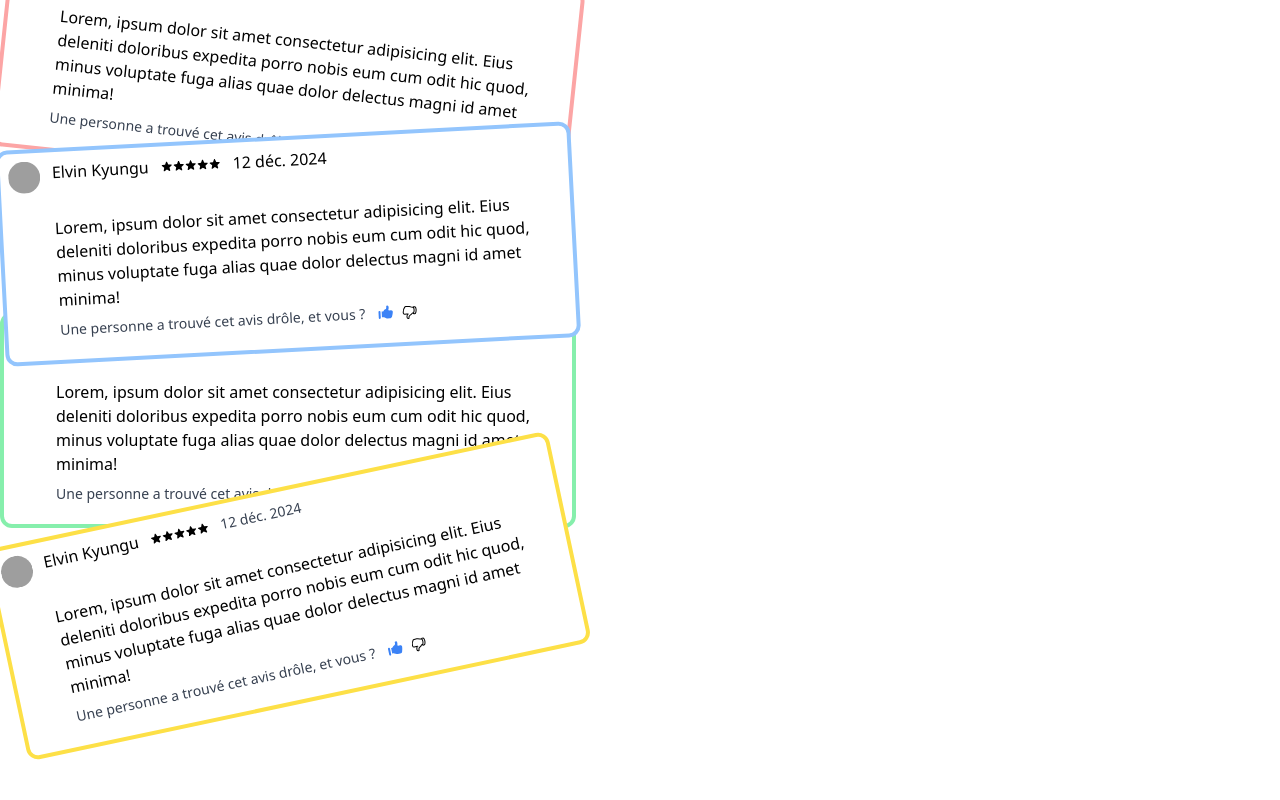
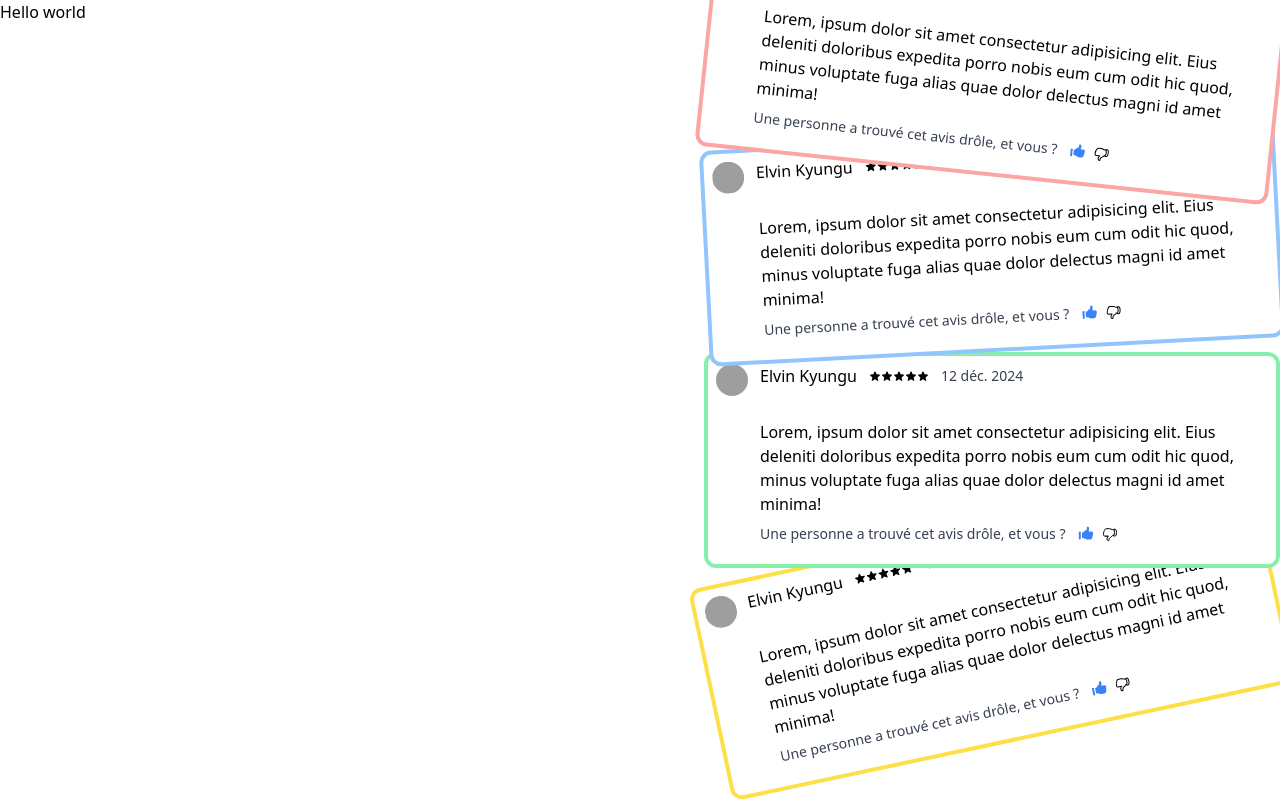
Before and after one commit to ElvinKyungu/card_superposee, a website: page src/index.html in a window 1280 px wide. Drawn offline with Linux system fonts and the light colour scheme; grey boxes are pictures that could not be loaded.

Commit message:
👺👹fix: cards main overflow-y

```diff
--- a/src/index.html
+++ b/src/index.html
@@ -6,11 +6,13 @@
   <link href="./output.css" rel="stylesheet">
 </head>
 <body>
-  <div class="flex">
-
+  <div class="flex justify-between overflow-hidden overflow-y-hidden h-screen">
+    <header>
+      <h1>Hello world</h1>
+    </header>
     <main>
-      <div class="max-w-sm w-full lg:max-w-xl lg:flex transform rotate-6 -mt-10">
-        <div class="flex flex-col border-4 border-red-300 bg-white rounded-xl p-2">
+      <div class="max-w-sm w-full lg:max-w-xl lg:flex transform rotate-6 -mt-10 z-50 relative  ">
+        <div class="flex flex-col border-4 border-red-300 bg-white rounded-xl p-2 ">
           <div class="grid grid-rows-2 grid-flow-col gap-3">
             <div class="row-span-3">
               <div class="flex items-center">
@@ -59,8 +61,8 @@
           </div>
         </div>
       </div>
-      <div class="max-w-sm w-full lg:max-w-xl lg:flex transform -rotate-3 -mt-10">
-        <div class="flex flex-col border-4 border-blue-300 bg-white rounded-xl p-2">
+      <div class="max-w-sm w-full lg:max-w-xl lg:flex transform -rotate-3 -mt-10 z-40 relative">
+        <div class="flex flex-col border-4 border-blue-300 bg-white rounded-xl p-2 z-40">
           <div class="grid grid-rows-2 grid-flow-col gap-3">
             <div class="row-span-3">
               <div class="flex items-center">
@@ -109,7 +111,7 @@
           </div>
         </div>
       </div>
-      <div class="max-w-sm w-full lg:max-w-xl lg:flex -mt-10">
+      <div class="max-w-sm w-full lg:max-w-xl lg:flex z-20 relative">
         <div class="flex flex-col border-4 border-green-300 bg-white rounded-xl p-2">
           <div class="grid grid-rows-2 grid-flow-col gap-3">
             <div class="row-span-3">
@@ -159,8 +161,8 @@
           </div>
         </div>
       </div>
-      <div class="max-w-sm w-full lg:max-w-xl lg:flex transform -rotate-12 -mt-10">
-        <div class="flex flex-col border-4 border-yellow-300 bg-white rounded-xl p-2">
+      <div class="max-w-sm w-full lg:max-w-xl lg:flex transform -rotate-12 -mt-10 relative z-10">
+        <div class="flex flex-col border-4 border-yellow-300 bg-white rounded-xl p-2 ">
           <div class="grid grid-rows-2 grid-flow-col gap-3">
             <div class="row-span-3">
               <div class="flex items-center">
```
Also changed, not shown: src/output.css.
